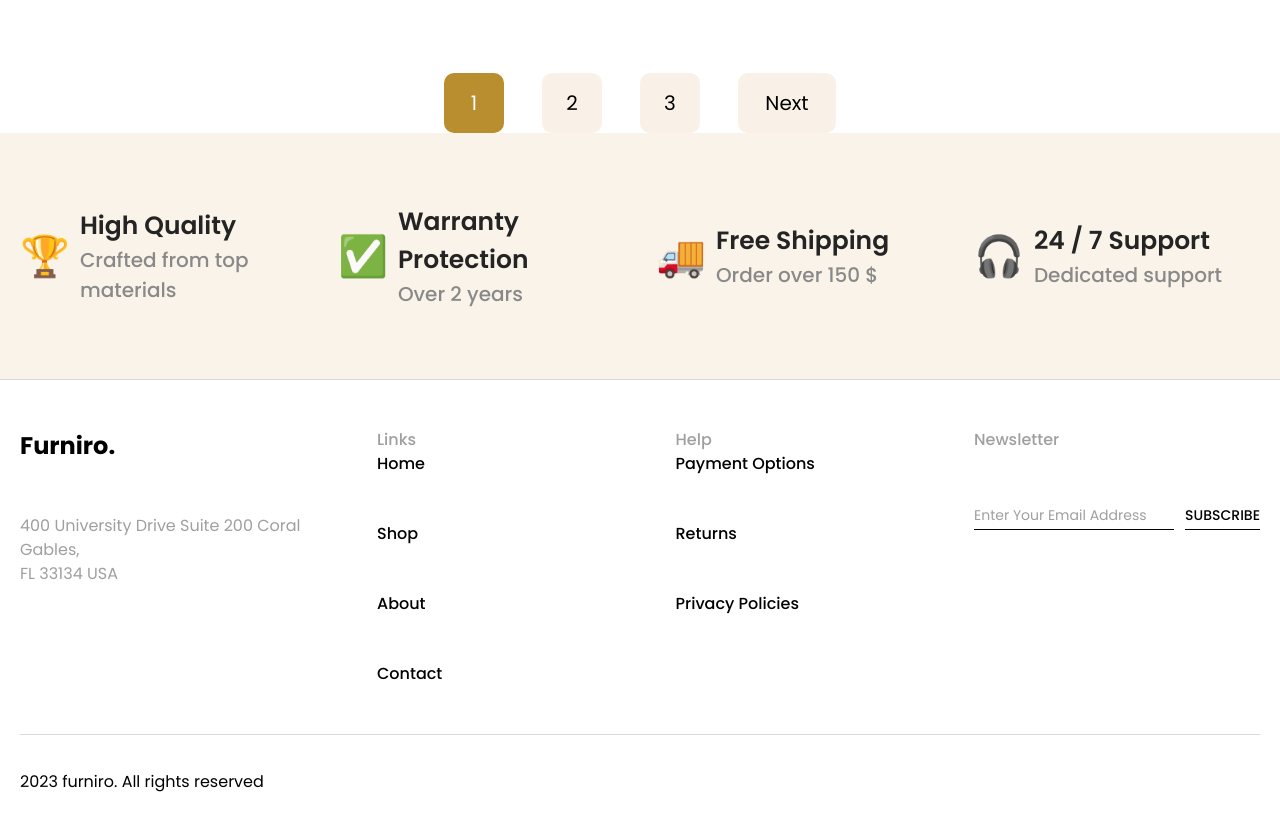
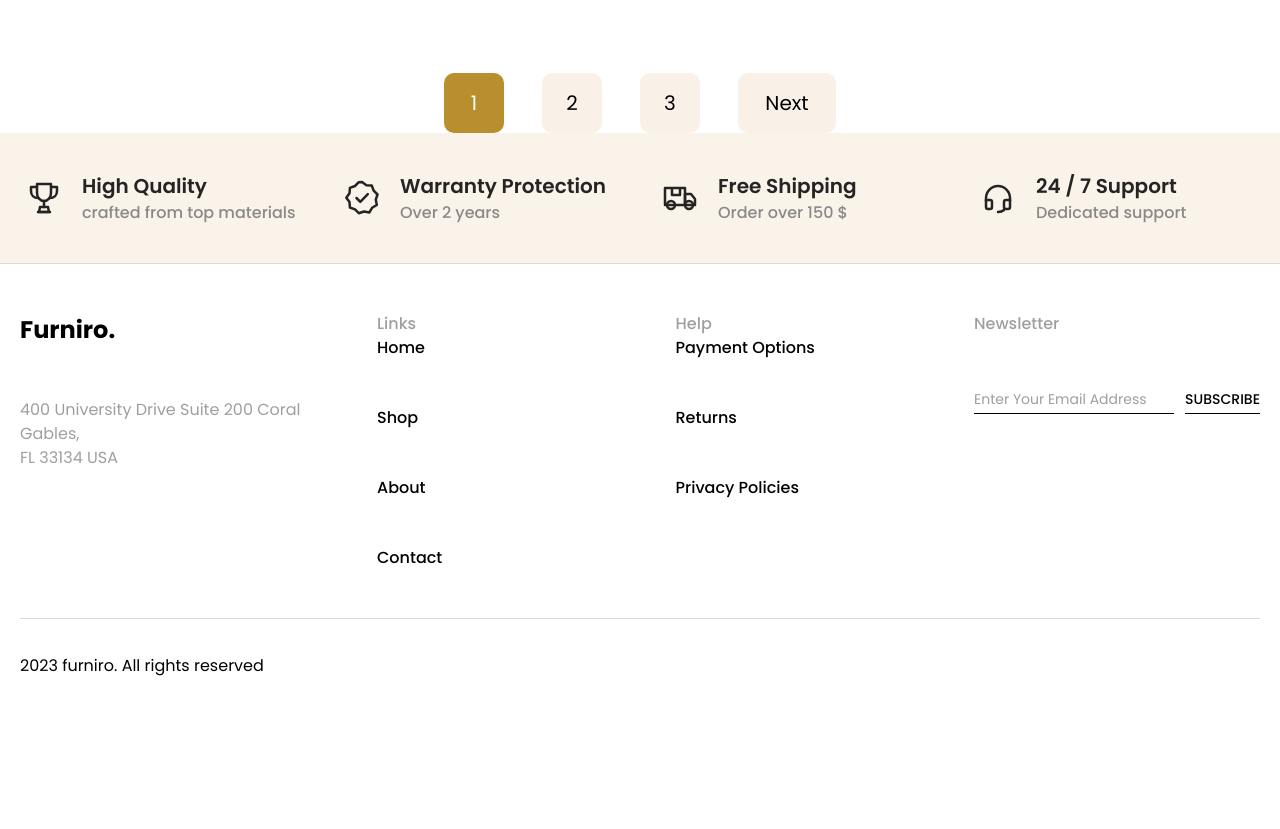
Before and after one commit to nngocanh1401-cloud/furnishing-store, a Next.js app: page /shop in a window 1280 px wide. Shown: the part 1600-2429 px from the top of the page. After the commit the page ends 2313 px from the top, so only its background shows below. Built offline with nearby package versions, Linux system fonts and the light colour scheme.

Commit message:
Update feature section style

```diff
--- a/src/components/common/FeatureSection.jsx
+++ b/src/components/common/FeatureSection.jsx
@@ -1,45 +1,213 @@
 const features = [
   {
     title: "High Quality",
-    description: "Crafted from top materials",
-    icon: "🏆",
+    description: "crafted from top materials",
+    icon: TrophyIcon,
   },
   {
     title: "Warranty Protection",
     description: "Over 2 years",
-    icon: "✅",
+    icon: WarrantyIcon,
   },
   {
     title: "Free Shipping",
     description: "Order over 150 $",
-    icon: "🚚",
+    icon: ShippingIcon,
   },
   {
     title: "24 / 7 Support",
     description: "Dedicated support",
-    icon: "🎧",
+    icon: SupportIcon,
   },
 ];
 
+function TrophyIcon() {
+  return (
+    <svg
+      width="40"
+      height="40"
+      viewBox="0 0 40 40"
+      fill="none"
+      xmlns="http://www.w3.org/2000/svg"
+      aria-hidden="true"
+    >
+      <path
+        d="M13 6H27V15C27 19.4 23.9 23 20 23C16.1 23 13 19.4 13 15V6Z"
+        stroke="#242424"
+        strokeWidth="2.5"
+        strokeLinejoin="round"
+      />
+      <path
+        d="M13 9H7V13C7 17.4 9.8 20 14.2 20"
+        stroke="#242424"
+        strokeWidth="2.5"
+        strokeLinecap="round"
+        strokeLinejoin="round"
+      />
+      <path
+        d="M27 9H33V13C33 17.4 30.2 20 25.8 20"
+        stroke="#242424"
+        strokeWidth="2.5"
+        strokeLinecap="round"
+        strokeLinejoin="round"
+      />
+      <path
+        d="M20 23V29"
+        stroke="#242424"
+        strokeWidth="2.5"
+        strokeLinecap="round"
+      />
+      <path
+        d="M14 34H26"
+        stroke="#242424"
+        strokeWidth="2.5"
+        strokeLinecap="round"
+      />
+      <path
+        d="M16 29H24L25 34H15L16 29Z"
+        stroke="#242424"
+        strokeWidth="2.5"
+        strokeLinejoin="round"
+      />
+    </svg>
+  );
+}
+
+function WarrantyIcon() {
+  return (
+    <svg
+      width="40"
+      height="40"
+      viewBox="0 0 40 40"
+      fill="none"
+      xmlns="http://www.w3.org/2000/svg"
+      aria-hidden="true"
+    >
+      <path
+        d="M20 4L24.4 7.2L29.8 7.6L31.7 12.7L35.5 16.5L33.8 21.7L34.8 27L30.1 29.8L27.3 34.5L22 33.5L16.8 35.2L13 31.4L7.9 29.5L7.5 24.1L4.3 19.7L7.5 15.3L7.9 9.9L13 8L16.8 4.2L20 4Z"
+        stroke="#242424"
+        strokeWidth="2.5"
+        strokeLinejoin="round"
+      />
+      <path
+        d="M14.5 20L18.3 23.8L25.8 16.2"
+        stroke="#242424"
+        strokeWidth="2.5"
+        strokeLinecap="round"
+        strokeLinejoin="round"
+      />
+    </svg>
+  );
+}
+
+function ShippingIcon() {
+  return (
+    <svg
+      width="40"
+      height="40"
+      viewBox="0 0 40 40"
+      fill="none"
+      xmlns="http://www.w3.org/2000/svg"
+      aria-hidden="true"
+    >
+      <path
+        d="M5 10H25V27H5V10Z"
+        stroke="#242424"
+        strokeWidth="2.5"
+        strokeLinejoin="round"
+      />
+      <path
+        d="M25 16H31L35 21V27H25V16Z"
+        stroke="#242424"
+        strokeWidth="2.5"
+        strokeLinejoin="round"
+      />
+      <path
+        d="M11 31C13.2 31 15 29.2 15 27C15 24.8 13.2 23 11 23C8.8 23 7 24.8 7 27C7 29.2 8.8 31 11 31Z"
+        stroke="#242424"
+        strokeWidth="2.5"
+      />
+      <path
+        d="M29 31C31.2 31 33 29.2 33 27C33 24.8 31.2 23 29 23C26.8 23 25 24.8 25 27C25 29.2 26.8 31 29 31Z"
+        stroke="#242424"
+        strokeWidth="2.5"
+      />
+      <path
+        d="M12 10V17H20V10"
+        stroke="#242424"
+        strokeWidth="2.5"
+        strokeLinejoin="round"
+      />
+    </svg>
+  );
+}
+
+function SupportIcon() {
+  return (
+    <svg
+      width="40"
+      height="40"
+      viewBox="0 0 40 40"
+      fill="none"
+      xmlns="http://www.w3.org/2000/svg"
+      aria-hidden="true"
+    >
+      <path
+        d="M8 23V20C8 13.4 13.4 8 20 8C26.6 8 32 13.4 32 20V23"
+        stroke="#242424"
+        strokeWidth="2.5"
+        strokeLinecap="round"
+      />
+      <path
+        d="M8 22H12C13.1 22 14 22.9 14 24V29C14 30.1 13.1 31 12 31H10C8.9 31 8 30.1 8 29V22Z"
+        stroke="#242424"
+        strokeWidth="2.5"
+        strokeLinejoin="round"
+      />
+      <path
+        d="M32 22H28C26.9 22 26 22.9 26 24V29C26 30.1 26.9 31 28 31H30C31.1 31 32 30.1 32 29V22Z"
+        stroke="#242424"
+        strokeWidth="2.5"
+        strokeLinejoin="round"
+      />
+      <path
+        d="M26 32C24.5 33.3 22.4 34 20 34"
+        stroke="#242424"
+        strokeWidth="2.5"
+        strokeLinecap="round"
+      />
+    </svg>
+  );
+}
+
 export default function FeatureSection() {
   return (
-    <section className="bg-[#FAF3EA] px-5 py-[70px]">
-      <div className="mx-auto grid max-w-[1334px] gap-8 md:grid-cols-2 xl:grid-cols-4">
-        {features.map((feature) => (
-          <div key={feature.title} className="flex items-center gap-[10px]">
-            <span className="text-[40px]">{feature.icon}</span>
+    <section className="bg-[#FAF3EA] px-5 py-[38px]">
+      <div className="mx-auto grid max-w-[1334px] grid-cols-1 gap-y-8 gap-x-8 md:grid-cols-2 xl:grid-cols-4">
+        {features.map((feature) => {
+          const Icon = feature.icon;
+
+          return (
+            <div
+              key={feature.title}
+              className="flex items-center gap-[14px]"
+            >
+              <div className="flex h-[48px] w-[48px] shrink-0 items-center justify-center">
+                <Icon />
+              </div>
 
               <div>
-              <h3 className="font-['Poppins'] text-[25px] font-semibold leading-[38px] text-[#242424]">
+                <h3 className="font-['Poppins'] text-[20px] font-semibold leading-[30px] text-[#242424]">
                   {feature.title}
                 </h3>
 
-              <p className="font-['Poppins'] text-[20px] font-medium leading-[30px] text-[#898989]">
+                <p className="font-['Poppins'] text-[16px] font-medium leading-[24px] text-[#898989]">
                   {feature.description}
                 </p>
               </div>
             </div>
-        ))}
+          );
+        })}
       </div>
     </section>
   );
```
Lines whose indentation alone changed are shown as unchanged.
